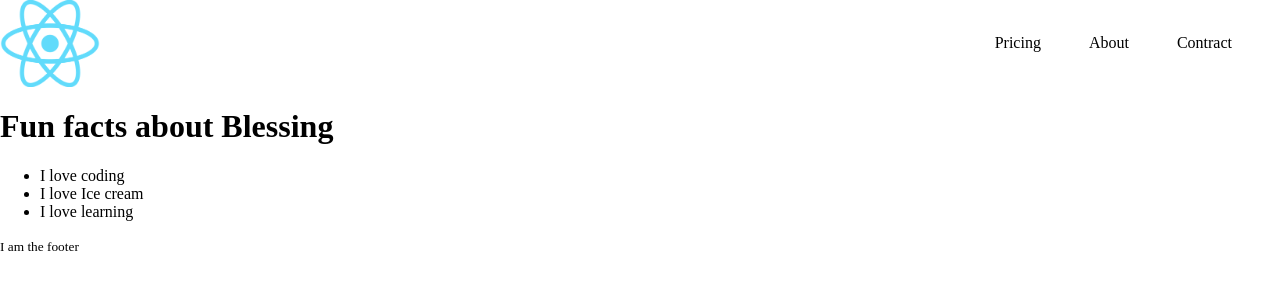
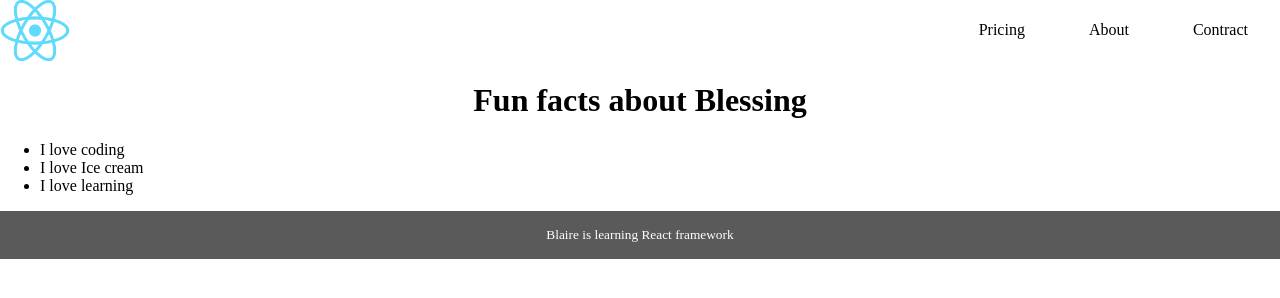
Before and after one commit to bl-aire/react, a plain HTML site: page index.html in a window 1280 px wide. Drawn offline with nearby package versions, Linux system fonts and the light colour scheme.

Commit message:
Add style

```diff
--- a/index.css
+++ b/index.css
@@ -3,18 +3,31 @@ html, body{
     padding: 0;
 }
 
-nav{
-    list-style-type: none;
+.nav{
     display: flex;
     justify-content: space-between;
+    align-items: center;
 }
 
 .nav-items{
     list-style-type:none ;
     display: flex;
-    align-items: center;
+
 }
 
 .nav-items li{
-    margin-right: 3em;
+    padding: 0 2em;
 }
+
+.title, .footer{
+    display: flex;
+    align-items: center;
+    justify-content: center;
+}
+
+.footer{
+    background-color: rgb(91, 90, 90);
+    color: rgb(255, 255, 255);
+    padding:1em 0;
+    font-size: 1em;
+}
--- a/index.js
+++ b/index.js
@@ -2,8 +2,8 @@
 function Nav() {
     return (
         <header>
-            <nav>
-                <img src="./React-icon.svg.png" width="100px" />
+            <nav className="nav">
+                <img src="./React-icon.svg.png" width="70px" />
                 <ul className="nav-items">
                     <li>Pricing</li>
                     <li>About</li>
@@ -18,7 +18,7 @@ function Nav() {
 function Content() {
     return (
         <main>
-            <h1>Fun facts about Blessing</h1>
+            <h1 className="title">Fun facts about Blessing</h1>
             <ul>
                 <li>I love coding</li>
                 <li>I love Ice cream</li>
@@ -31,8 +31,8 @@ function Content() {
 // Child
 function MyFooter() {
     return (
-        <footer>
-            <small>I am the footer</small>
+        <footer className="footer">
+            <small>Blaire is learning React framework</small>
         </footer>
     )
 }
```
